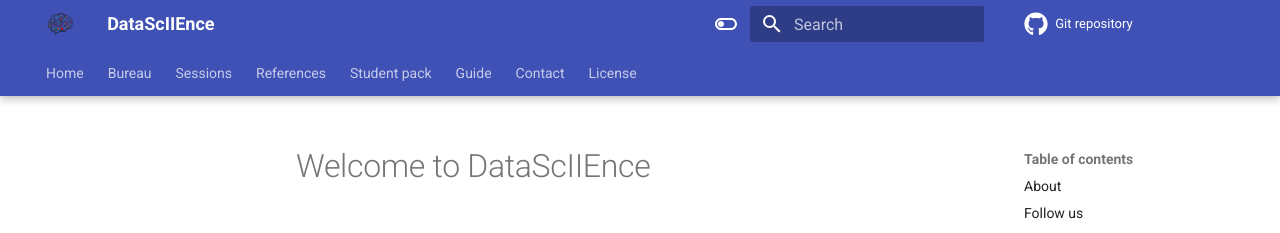
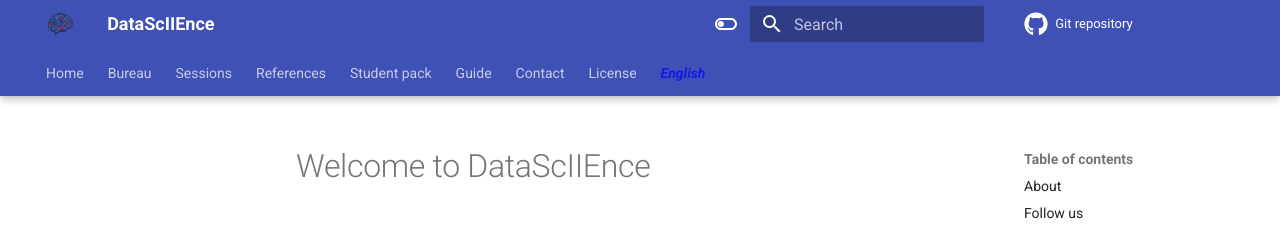
Before and after one commit to DataScIIEnce-ENSIIE/datasciience-ensiie.github.io, an MkDocs documentation site: the page built from docs/index.md, in a window 1280 px wide. Shown: the top 233 px of the page. Built offline with MkDocs 1.6.1 and Material for MkDocs 9.7.7, drawn with Linux system fonts in a browser that asks for light colours; comment, search, counter and statistics services are not loaded.

Commit message:
Adding english page

```diff
--- a/docs/assets/style/extra.css
+++ b/docs/assets/style/extra.css
@@ -10,3 +10,9 @@
 .md-tabs__link {
     color: white;
 }
+
+.md-tabs__item:last-child a.md-tabs__link:last-child {
+    color: blue !important;
+    font-style: italic;
+    font-weight: bold;
+}
--- a/mkdocs.yml
+++ b/mkdocs.yml
@@ -60,6 +60,7 @@
   - Guide: "../guide"
   - Contact: "../contact"
   - License: "../license"
+  - English: "../english"
 markdown_extensions:
   - admonition
   - footnotes
```
